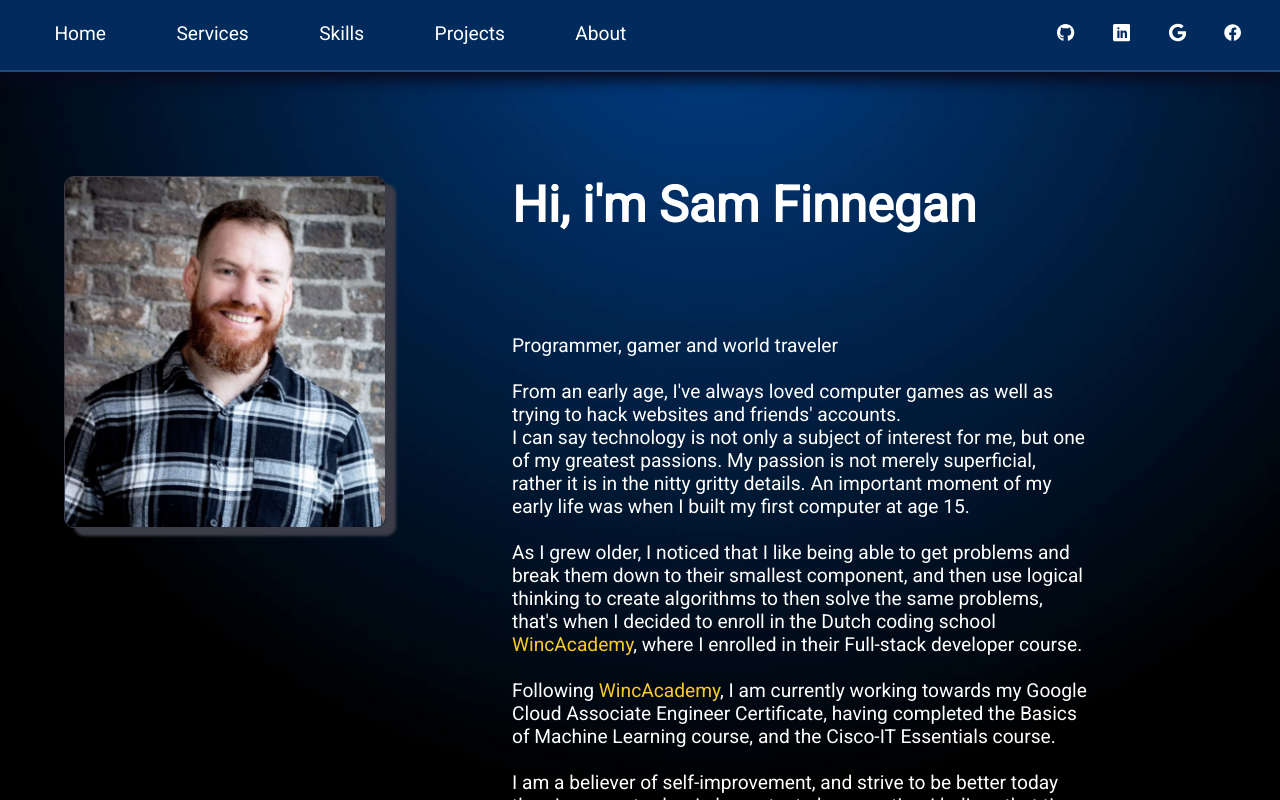
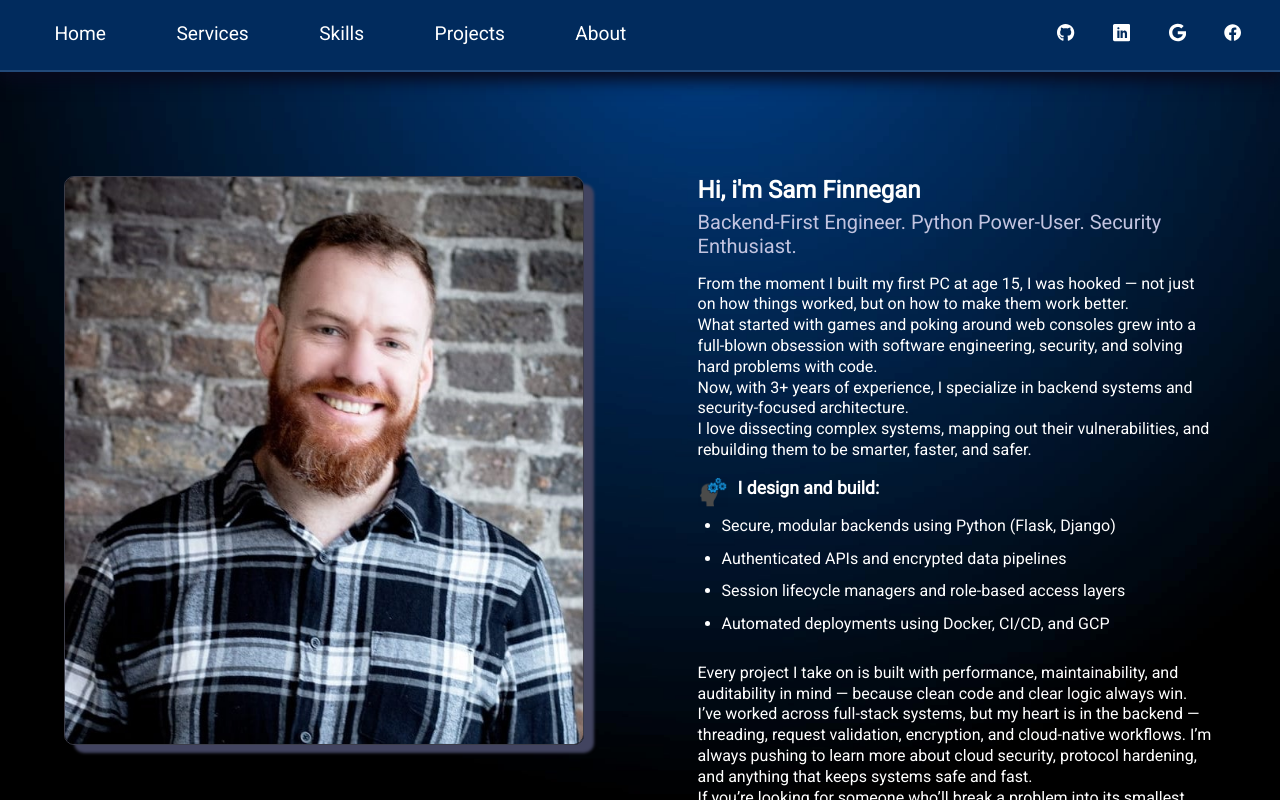
Before and after one commit to SamLinoFinnegan/Portfolio-website, a React (Create React App) app: page /about in a window 1280 px wide. Built offline with nearby package versions, Linux system fonts and the light colour scheme.

Commit message:
changed about me

```diff
--- a/src/components/About/About.js
+++ b/src/components/About/About.js
@@ -1,14 +1,9 @@
 import React from "react";
-import Style from './About.module.css';
-import me from './../../img/me.jpeg';
-
-
-
-
-
+import Style from "./About.module.css";
+import me from "./../../img/me.jpeg";
+import gear from "./../../img/gear.png";
 
 const About = () => {
-
   return (
     <div className={Style.about}>
       <div className={Style.aboutSamContainer}>
@@ -17,36 +12,75 @@ const About = () => {
             <img src={me} alt="me"></img>
           </a>
         </div>
+        <div className={Style.samTextCont}>
+          <div className={Style.samTextHeader}>
+            <h1>Hi, i'm Sam Finnegan</h1>
+            <h3>
+              Backend-First Engineer. Python Power-User. Security Enthusiast.
+            </h3>
+          </div>
           <div className={Style.samText}>
-                    <h1>
-                        Hi, i'm Sam Finnegan
-                    </h1>
             <p>
-                        Programmer, gamer and world traveler
-                        <br/>
-                        <br/>
+              From the moment I built my first PC at age 15, I was hooked — not
+              just on how things worked, but on how to make them work better.
+            </p>
+            <p>
+              What started with games and poking around web consoles grew into a
+              full-blown obsession with software engineering, security, and
+              solving hard problems with code.
+            </p>
+            <p>
+              Now, with 3+ years of experience, I specialize in backend systems
+              and security-focused architecture.
+            </p>
+            <p>
+              I love dissecting complex systems, mapping out their
+              vulnerabilities, and rebuilding them to be smarter, faster, and
+              safer.
+            </p>
+          </div>
+          <div className={Style.samTextUL}>
+            <div>
+              <img src={gear} alt="gear icon"></img>
+              <h3>I design and build:</h3>
+            </div>
 
-
-                        From an early age, I've always loved computer games as well as trying to hack websites and friends' accounts.
-                        <br/>
-                        I can say technology is not only a subject of interest for me, but one of my greatest passions. My passion is not merely superficial, rather it is in the nitty gritty details. An important moment of my early life was when I built my first computer at age 15.
-                        <br/>
-                        <br/>
-                        As I grew older, I noticed that I like being able to get problems and break them down to their smallest component, and then use logical thinking to create algorithms to then solve the same problems, that's when I decided to enroll in the Dutch coding school  <a href="https://www.wincacademy.nl/">WincAcademy</a>, where I enrolled in their Full-stack developer course.
-                        <br/>
-                        <br/>
-                        Following <a href="https://www.wincacademy.nl/">WincAcademy</a>, I am currently working towards my Google Cloud Associate Engineer Certificate, having completed the Basics of Machine Learning course, and the Cisco-IT Essentials course.
-                        <br/>
-                        <br/>
-
-                        I am a believer of self-improvement, and strive to be better today than I was yesterday. I always try to be proactive, I believe that time is one of life's most precious gifts so I always try to make the most of it.
+            <ul>
+              <li>
+                <p>Secure, modular backends using Python (Flask, Django)</p>
+              </li>
+              <li>
+                <p>Authenticated APIs and encrypted data pipelines</p>
+              </li>
+              <li>
+                <p>Session lifecycle managers and role-based access layers</p>
+              </li>
+              <li>
+                <p>Automated deployments using Docker, CI/CD, and GCP</p>
+              </li>
+            </ul>
+          </div>
+          <div className={Style.samText}>
+            <p>
+              Every project I take on is built with performance,
+              maintainability, and auditability in mind — because clean code and
+              clear logic always win.
+              <br />
+              I’ve worked across full-stack systems, but my heart is in the
+              backend — threading, request validation, encryption, and
+              cloud-native workflows. I’m always pushing to learn more about
+              cloud security, protocol hardening, and anything that keeps
+              systems safe and fast.
+              <br />
+              If you’re looking for someone who’ll break a problem into its
+              smallest parts, reason it out logically, and rebuild it with care
+              — that’s what I do best.
             </p>
-
           </div>
         </div>
-
+      </div>
     </div>
   );
-}
+};
 
 export default About;
--- a/src/components/About/About.module.css
+++ b/src/components/About/About.module.css
@@ -2,55 +2,79 @@
     margin: auto;
     width: 90%;
 }
-.aboutSamContainer, .aboutLarissaContainer, .midText{
+.aboutSamContainer{
     display: flex;
     margin-top: 9%;
     margin-bottom: 10%;
+    justify-content: space-between;
+    align-items: flex-start;
 }
-.samText{
-    max-width: 50%;
-    margin: auto;
-    font-size: 1.2em;
-
+.samTextCont{
+    width: 45%;
 }
-.larissaText{
-    padding-left: 3em;
+.samImg{
+    width: 45%;
 }
-.larissaText p{
-    width: 60%;
-}
-.larissaText i{
-    color: #fcdf78;
-}
-.samText h1, .larissaText h1{
-    margin-bottom:2em ;
-}
-.samText p,.larissaText p{
-    padding-bottom: 10px;
-}
-.samText a{
-    text-decoration: none;
-    color: #f8ca29;
-}
-span{
-    color: rgb(48, 130, 238);
-}
-
-.samImg{
-    min-width: 20em;
-    max-width: 20em;
-
-}
-.samImg img, .larissaImg img{
+.samImg img{
     max-width: 100%;
     border: 1px solid rgb(60, 61, 73) ;
     border-radius: 10px;
-    box-shadow: 10px 8px 3px rgb(60, 61, 73);
+    object-fit: cover;
+    box-shadow: 10px 8px 3px rgb(66, 68, 96);
 }
 
+.samTextCont {
+    display: flex;
+    flex-direction: column;
+    gap: 1rem;
+  }
+
+  .samTextHeader h1 {
+    font-size: 1.5rem;
+    margin-bottom: 6px;
+  }
+
+  .samTextHeader h3 {
+    font-size: 1.25rem;
+    font-weight: 400;
+    color: #c2c4e0;
+  }
+  .samTextUL div{
+    display: flex;
+    justify-content: flex-start;
+    align-items: center;
+
+  }
+  .samTextUL div img{
+    width: 30px;
+    margin-right:10px ;
+    object-fit: cover;
+
+  }
+
+  .samText,
+  .samTextUL {
+
+    font-size: 1rem;
+    line-height: 1.3;
+  }
+
+  .samTextUL ul {
+    padding-left: 1.5rem;
+    margin: 0.5rem 0;
+  }
+
+  .samTextUL li {
+    margin-bottom: 0.75rem;
+  }
+
+  .samTextUL h3 {
+    margin-bottom: 0.5rem;
+    font-size: 1.1rem;
+  }
 @media screen and (max-width: 760px){
 
-    .aboutSamContainer, .aboutLarissaContainer, .midText, .about,.samImg, .larissaImg, .samText, .larissaText, .larissaText p{
+    .aboutSamContainer, .midText, .about,.samImg,  .samText{
         all: unset;
     }
     .about{
@@ -62,17 +86,17 @@ span{
 
 
     }
-    .samImg, .larissaImg{
+    .samImg{
         display: flex;
         justify-content: center;
         padding-bottom: 15%;
         padding-top: 8%;
 
     }
-    .samImg img, .larissaImg img{
+    .samImg img{
         width: 14em;
     }
-    .samText p, .larissaText p{
+    .samText p{
         font-size: 1.2em;
         color: white;
         font-family: 'Roboto', sans-serif;
```
Also changed, not shown: src/img/gear.png (added). Lines whose indentation alone changed are shown as unchanged.
